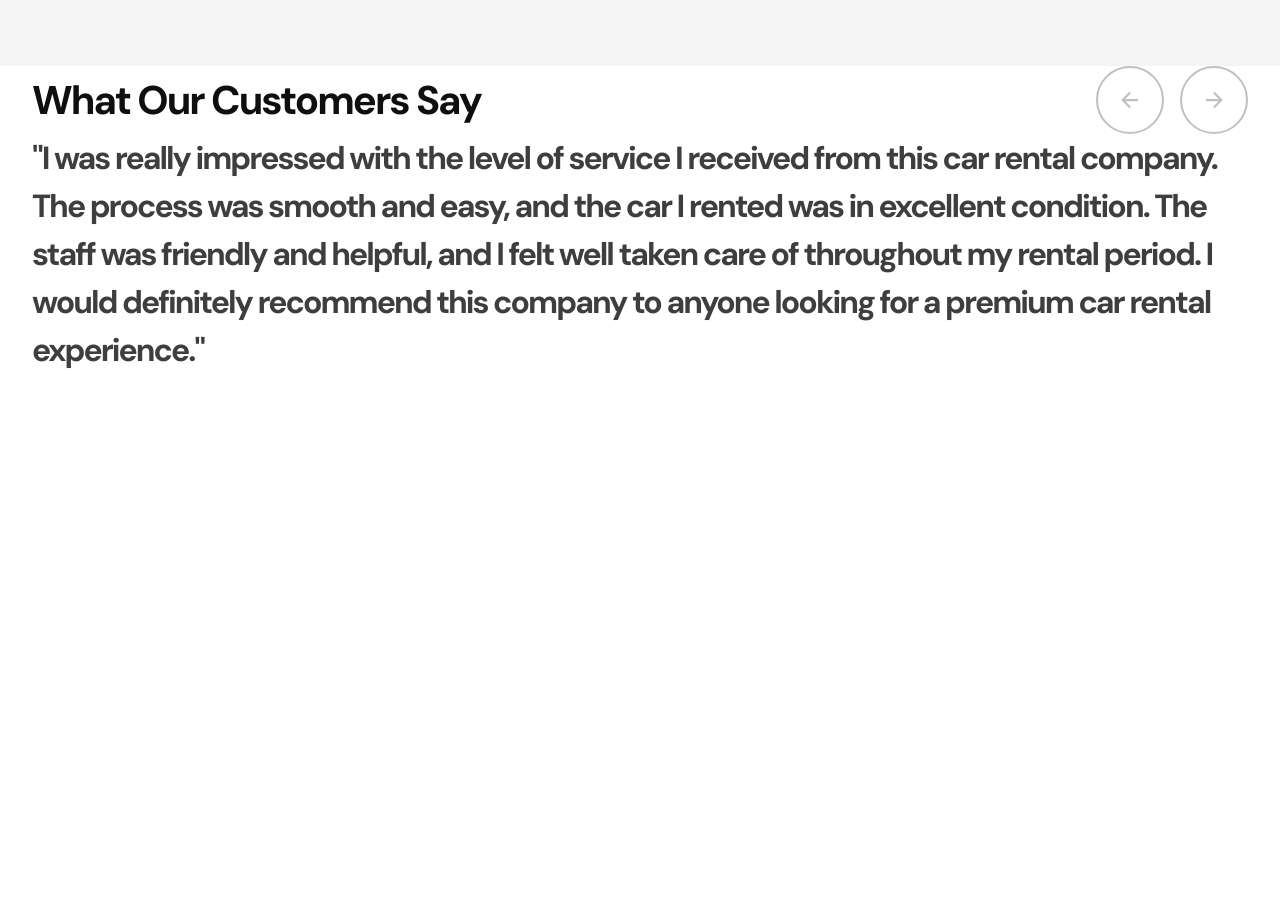
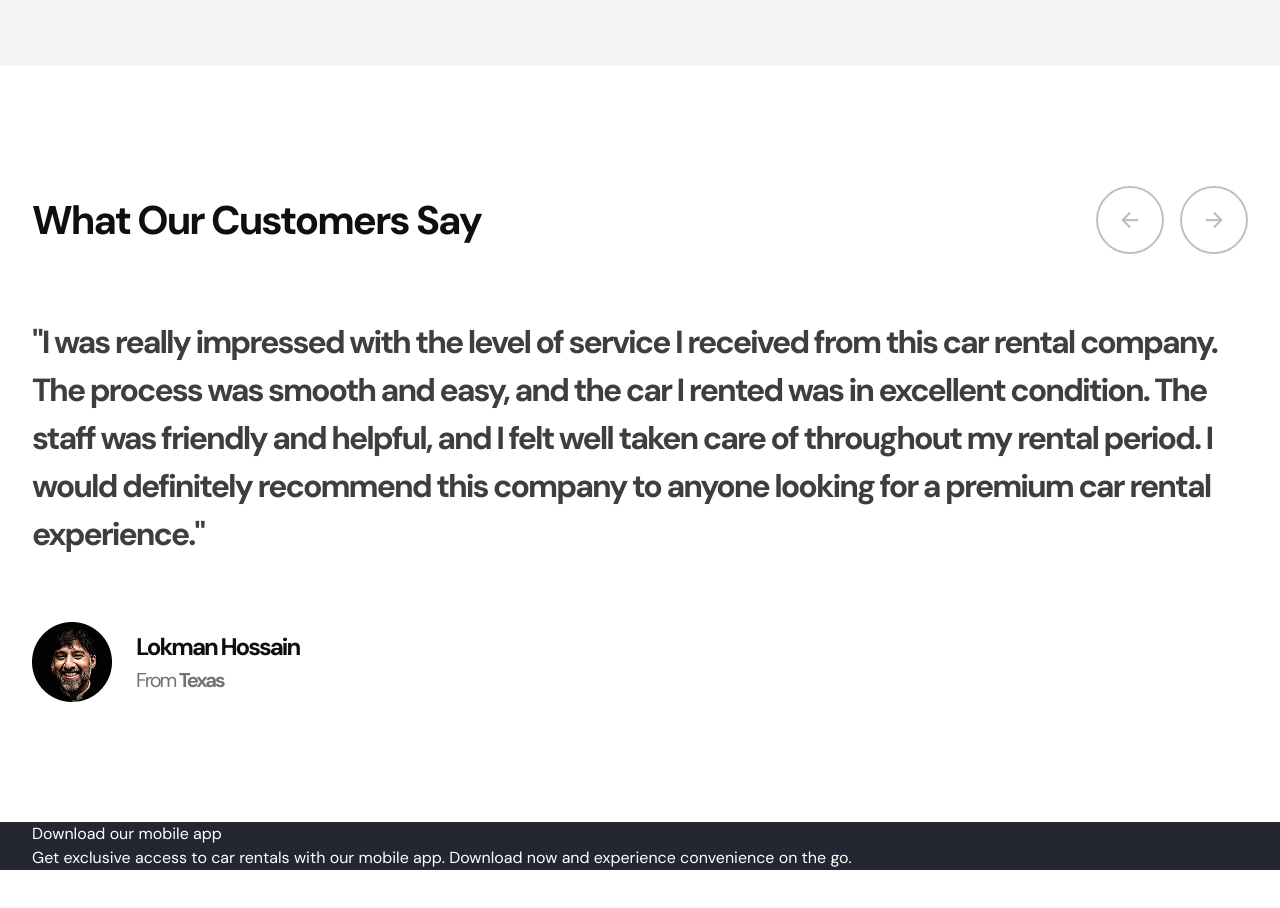
Before and after one commit to Muhammad-Aman1718/car-rental-managment-dashboard, a Next.js app: page / in a window 1280 px wide. Shown: the part 2800-3708 px from the top of the page. Built offline with nearby package versions, Linux system fonts and the light colour scheme.

Commit message:
working on design

```diff
--- a/src/app/page.tsx
+++ b/src/app/page.tsx
@@ -27,6 +27,7 @@ import ArrowBtn from "@/components/home/ArrowBtn";
 import RentCategorySection from "@/components/home/RentCategorySection";
 import CatogoriesBtn from "@/components/home/CatogoriesBtn";
 import CarCard from "@/components/home/CarCard";
+import CustomerImg from "../../public/assets/home/customer.png";
 
 const Home = () => {
   return (
@@ -152,7 +153,7 @@ const Home = () => {
           />
         </MainContainer>
       </div>
-      <MainContainer>
+      <MainContainer className=" py-[120px] flex flex-col gap-y-[64px] ">
         <div className=" flex items-center justify-between  ">
           <h1 className="text-[40px] text-[#0F0F0F] tracking-[-2px] leading-[130%] font-bold   ">
             What Our Customers Say
@@ -174,7 +175,29 @@ const Home = () => {
           would definitely recommend this company to anyone looking for a
           premium car rental experience.&quot;
         </p>
+        <div className=" flex items-center gap-x-6 ">
+          <Image src={CustomerImg} alt="customer img does not show" />
+          <div>
+            <h3 className="text-[24px] text-[#0F0F0F] leading-[150%] tracking-[-2px] font-bold  ">
+              Lokman Hossain
+            </h3>
+            <h5 className="text-[20px] leading-[150%] text-[#737373] tracking-[-2px]  ">
+              From <span className="font-semibold ">Texas</span>
+            </h5>
+          </div>
+        </div>
       </MainContainer>
+      <footer className=" bg-[#242731]  ">
+        <MainContainer className="text-white ">
+          <div>
+            <h1>Download our mobile app</h1>
+            <p>
+              Get exclusive access to car rentals with our mobile app. Download
+              now and experience convenience on the go.
+            </p>
+          </div>
+        </MainContainer>
+      </footer>
     </div>
   );
 };
```
Also changed, not shown: public/assets/home/customer.png (added).
